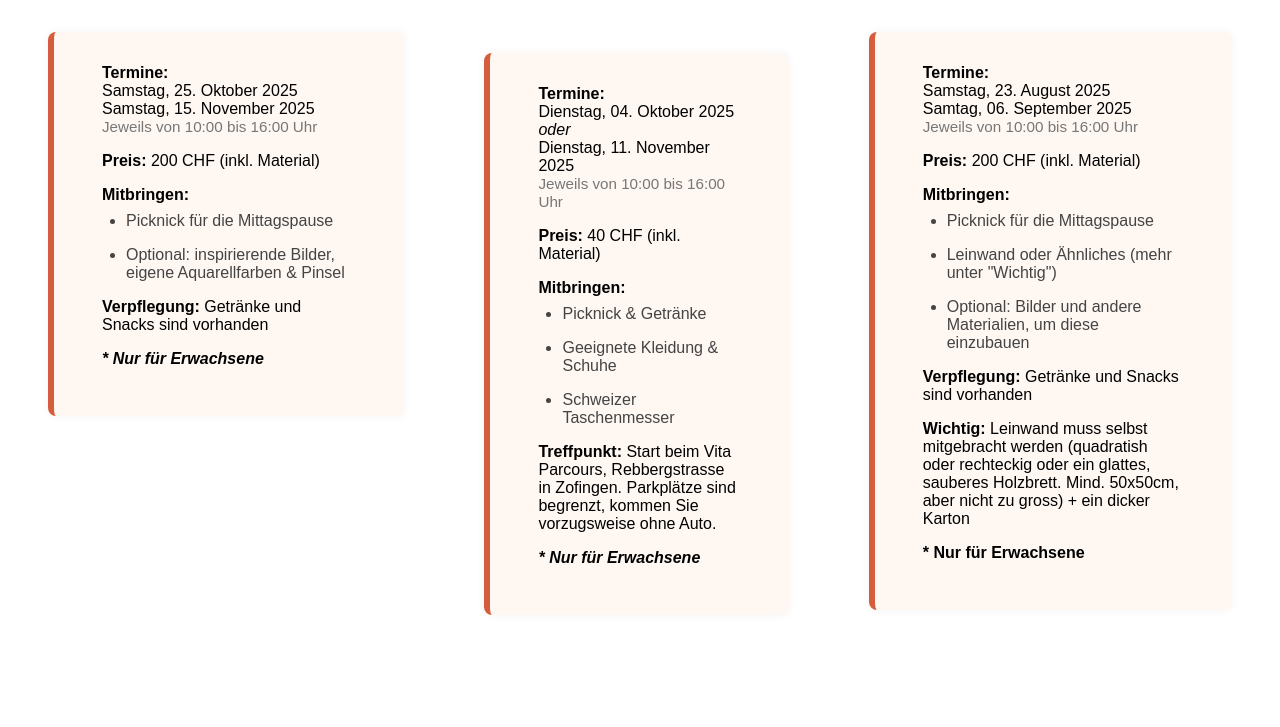
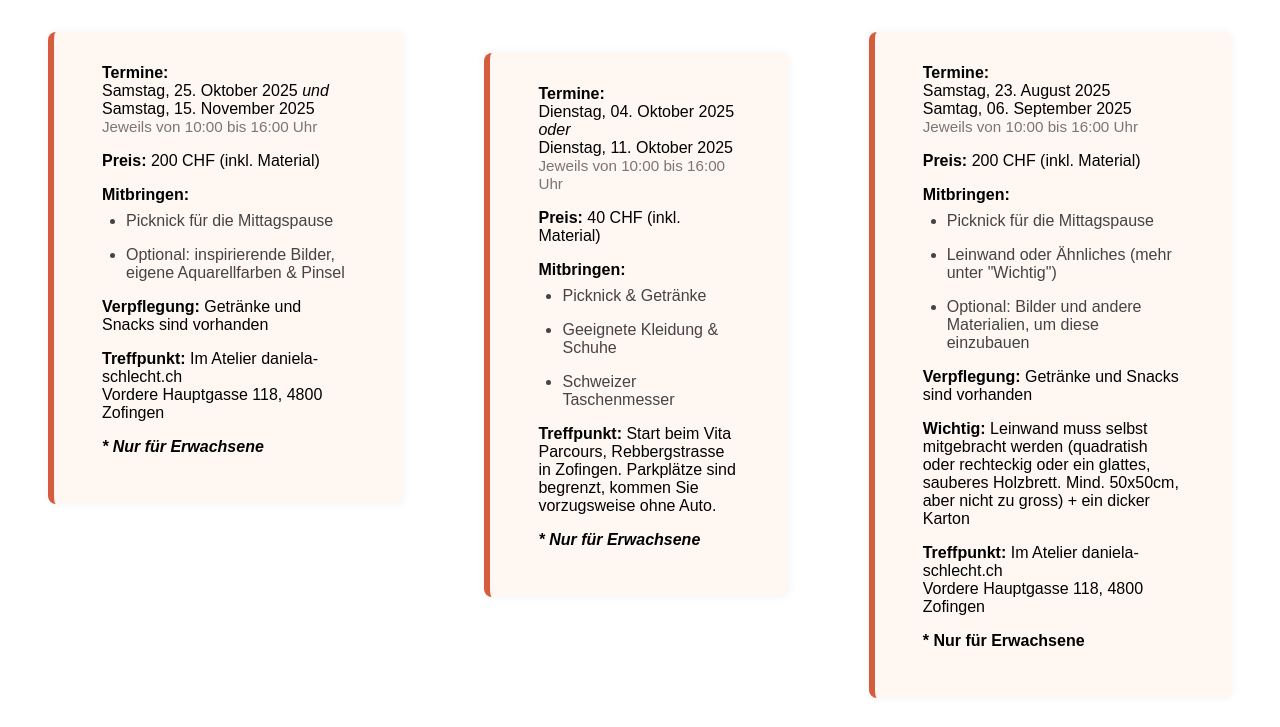
Before and after one commit to webworx94/expression-atelier.ch, a plain HTML site: page index.html in a window 1280 px wide. Shown: the part 4873-5600 px from the top of the page. Drawn offline with Linux system fonts and the light colour scheme; a web font is replaced by a local one.

Commit message:
Update next

```diff
--- a/index.html
+++ b/index.html
@@ -160,7 +160,7 @@
                     <li><strong>Kosten:</strong> Einzeln 80 CHF (ohne Zusatzversicherung)<br>In der Gruppe 40 CHF (max. 6 Personen)</li>
                     <li><strong>Leitung:</strong> Valérie Seignez, DAS in Maltherapie</li>
                     <li><strong>Kontakt:</strong> +41 (0)78 839 75 89 &nbsp; | &nbsp; <a href="mailto:seignezvalerie@gmail.com">seignezvalerie@gmail.com</a></li>
-                    <li><strong>Ort:</strong> Im Atelier <a href="https://daniela.schlecht.ch">daniela.schlecht.ch</a><br>Vordere Hauptgasse 118, 4800 Zofingen</li>
+                    <li><strong>Ort:</strong> Im Atelier <a href="https://daniela-schlecht.ch" target="_blank">daniela-schlecht.ch</a><br>Vordere Hauptgasse 118, 4800 Zofingen</li>
                     <li><strong>Hinweis:</strong> Es braucht keine Vorkenntnisse</li>
                 </ul>
                 </div>
@@ -190,7 +190,7 @@
                             -->
 
                             <ul class="workshop-info">
-                            <li><strong>Termine:</strong> <br>Samstag, 25. Oktober 2025 <br>Samstag, 15. November 2025<br>
+                            <li><strong>Termine:</strong> <br>Samstag, 25. Oktober 2025 <i>und</i><br>Samstag, 15. November 2025<br>
                                 <span class="subtext">Jeweils von 10:00 bis 16:00 Uhr</span>
                             </li>
                             <li><strong>Preis:</strong> 200 CHF (inkl. Material)</li>
@@ -201,6 +201,7 @@
                                 </ul>
                             </li>
                             <li><strong>Verpflegung:</strong> Getränke und Snacks sind vorhanden</li>
+                            <li><strong>Treffpunkt:</strong> Im Atelier daniela-schlecht.ch<br>Vordere Hauptgasse 118, 4800 Zofingen</li>
                             <li><strong><i>* Nur für Erwachsene</i></strong></li>
                             </ul>
                         </div>
@@ -225,7 +226,7 @@
                             -->
 
                             <ul class="workshop-info">
-                            <li><strong>Termine:</strong> <br>Dienstag, 04. Oktober 2025 <i>oder</i><br>Dienstag, 11. November 2025<br>
+                            <li><strong>Termine:</strong> <br>Dienstag, 04. Oktober 2025 <i>oder</i><br>Dienstag, 11. Oktober 2025<br>
                                 <span class="subtext">Jeweils von 10:00 bis 16:00 Uhr</span>
                             </li>
                             <li><strong>Preis:</strong> 40 CHF (inkl. Material)</li>
@@ -274,6 +275,7 @@
                             <li><strong>Verpflegung:</strong> Getränke und Snacks sind vorhanden</li>
                             <li><strong>Wichtig:</strong> Leinwand muss selbst mitgebracht werden (quadratish oder rechteckig
                             oder ein glattes, sauberes Holzbrett. Mind. 50x50cm, aber nicht zu gross) + ein dicker Karton</li>
+                            <li><strong>Treffpunkt:</strong> Im Atelier daniela-schlecht.ch<br>Vordere Hauptgasse 118, 4800 Zofingen</li>
                             <li><strong><i></i>* Nur für Erwachsene</strong></li>
                             </ul>
                         </div>
@@ -301,7 +303,7 @@
                         <img src="media/bild5.webp" width="500" height="500" alt="">
                     </li>
                     <li class="result">
-                        <img src="media/bild12.webp" width="500" height="500" alt="">
+                        <img src="media/bild25.JPG" width="500" height="500" alt="">
                     </li>
                     <li class="result">
                         <img src="media/bild7.webp" width="500" height="500" alt="">
```
